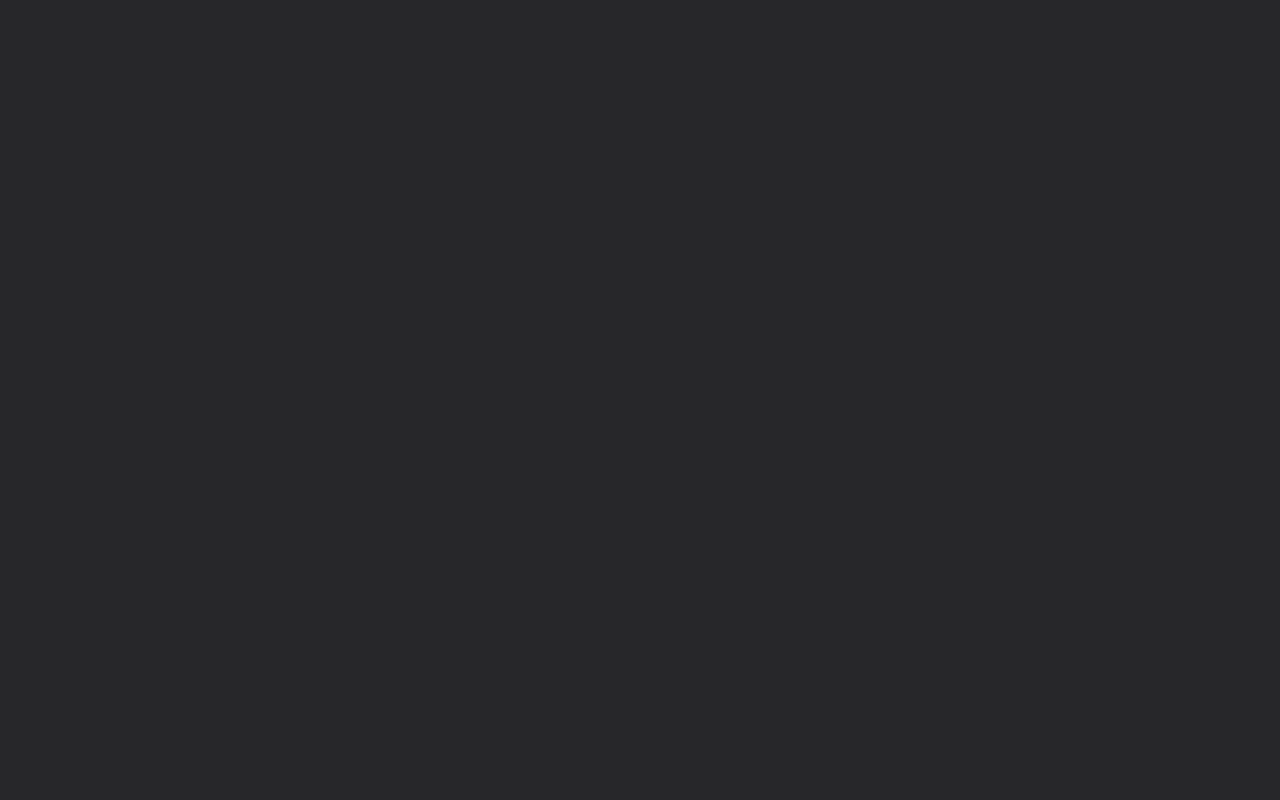
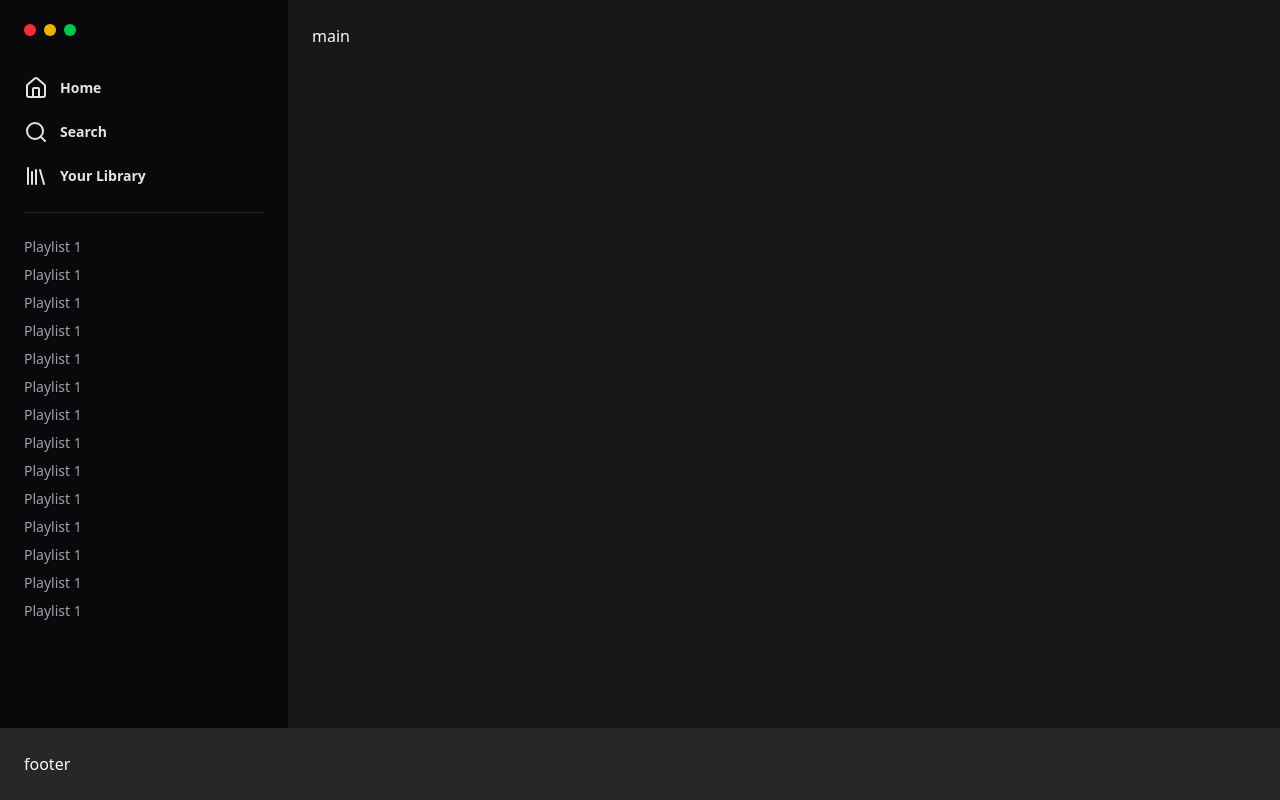
Before and after one commit to JuliaPBV/spotify, a Next.js app: page / in a window 1280 px wide. Built offline with nearby package versions, Linux system fonts and the light colour scheme.

Commit message:
colocando lista

```diff
--- a/src/app/layout.tsx
+++ b/src/app/layout.tsx
@@ -12,7 +12,7 @@
 }>) {
   return (
     <html lang="en">
-      <body className="bg-zinc-800 bg-zinc-50">{children}</body>
+      <body className="bg-zinc-900 text-zinc-50">{children}</body>
     </html>
   );
 }
--- a/src/app/page.tsx
+++ b/src/app/page.tsx
@@ -1,3 +1,89 @@
+import { Home as HomeIcon, Search, Library } from "lucide-react";
 export default function Home() {
-  return <main></main>;
+  return (
+    <div className="h-screen flex flex-col">
+      <div className="flex flex-1">
+        <aside className="w-72 bg-zinc-950 p-6">
+          <div className="flex items-center gap-2">
+            <div className="w-3 h-3 bg-red-500 rounded-full" />
+            <div className="w-3 h-3 bg-yellow-500 rounded-full" />
+            <div className="w-3 h-3 bg-green-500 rounded-full" />
+          </div>
+
+          <nav className="space-y-5 mt-10">
+            <a
+              href=""
+              className="flex items-center gap-3 text-sm font-semibold text-zinc-200"
+            >
+              <HomeIcon />
+              Home
+            </a>
+            <a
+              href=""
+              className="flex items-center gap-3 text-sm font-semibold text-zinc-200"
+            >
+              <Search />
+              Search
+            </a>
+            <a
+              href=""
+              className="flex items-center gap-3 text-sm font-semibold text-zinc-200"
+            >
+              <Library />
+              Your Library
+            </a>
+          </nav>
+
+          <nav className="mt-6 pt-6 border-t border-zinc-800 flex flex-col gap-2">
+            <a href="" className="text-sm text-zinc-400 hover:text-zinc-100">
+              Playlist 1
+            </a>
+            <a href="" className="text-sm text-zinc-400 hover:text-zinc-100">
+              Playlist 1
+            </a>
+            <a href="" className="text-sm text-zinc-400 hover:text-zinc-100">
+              Playlist 1
+            </a>
+            <a href="" className="text-sm text-zinc-400 hover:text-zinc-100">
+              Playlist 1
+            </a>
+            <a href="" className="text-sm text-zinc-400 hover:text-zinc-100">
+              Playlist 1
+            </a>
+            <a href="" className="text-sm text-zinc-400 hover:text-zinc-100">
+              Playlist 1
+            </a>
+            <a href="" className="text-sm text-zinc-400 hover:text-zinc-100">
+              Playlist 1
+            </a>
+            <a href="" className="text-sm text-zinc-400 hover:text-zinc-100">
+              Playlist 1
+            </a>
+            <a href="" className="text-sm text-zinc-400 hover:text-zinc-100">
+              Playlist 1
+            </a>
+            <a href="" className="text-sm text-zinc-400 hover:text-zinc-100">
+              Playlist 1
+            </a>
+            <a href="" className="text-sm text-zinc-400 hover:text-zinc-100">
+              Playlist 1
+            </a>
+            <a href="" className="text-sm text-zinc-400 hover:text-zinc-100">
+              Playlist 1
+            </a>
+            <a href="" className="text-sm text-zinc-400 hover:text-zinc-100">
+              Playlist 1
+            </a>
+            <a href="" className="text-sm text-zinc-400 hover:text-zinc-100">
+              Playlist 1
+            </a>
+          </nav>
+        </aside>
+        <main className="flex-1 p-6">main</main>
+      </div>
+      <footer className="bg-zinc-800 botder-t border-zinc-700 p-6">
+        footer
+      </footer>
+    </div>
+  );
 }
```
Also changed, not shown: package.json (+7 -6 lines), 1 other file (tests, documents, lock files or other folders).
